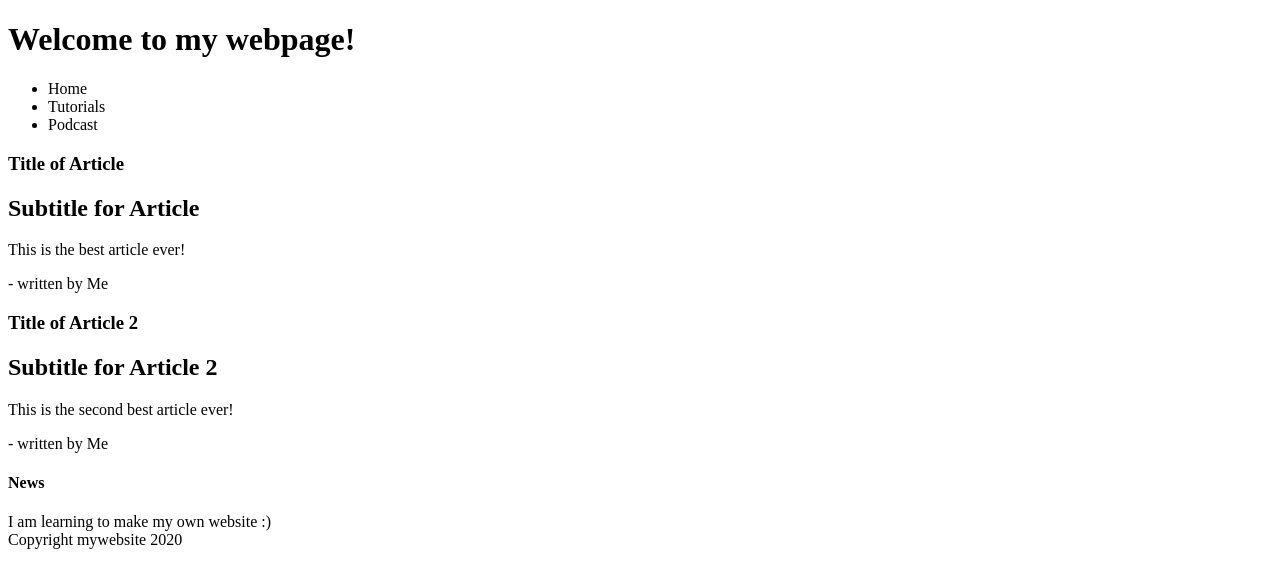
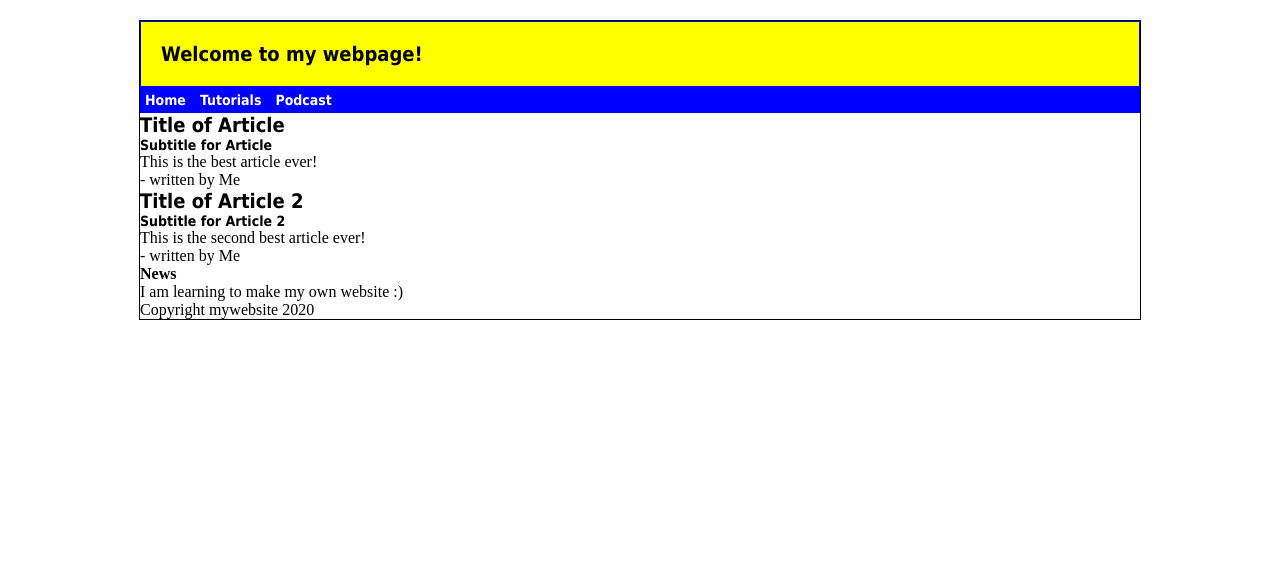
Before and after one commit to manasseth/HTML, a plain HTML site: page tut9.html in a window 1280 px wide. Drawn offline with Linux system fonts and the light colour scheme.

Commit message:
Fixed top_menuS to top_menu and did up to tut12

```diff
--- /dev/null
+++ b/main10.css
@@ -0,0 +1,37 @@
+*{
+  margin: 0px;
+  padding: 0px;
+}
+h1{
+  font: bold 20px Tahoma;
+}
+h2{
+  font: bold 14px Tahoma;
+}
+header, section, footer, aside, nav, article, hgroup{
+  display:block;
+}
+body{
+  text-align:center;
+}
+#big_wrapper{
+  border: 1px solid black;
+  width:1000px;
+  margin: 20px auto;
+  text-align:left;
+}
+#top_header{
+  background:yellow;
+  border: 1px solid blue;
+  padding: 20px; /*The padding is inside, the margin is outside*/
+}
+#top_menu{
+  background:blue;
+  color:white;
+}
+#top_menu li{
+  display: inline-block;
+  list-style:none;
+  padding: 5px;
+  font: bold 14px Tahoma;
+}
--- a/tut9.html
+++ b/tut9.html
@@ -4,7 +4,7 @@
 <head>
   <meta charset="utf-8"/>
   <title>My website</title>
-  <link rel="stylesheet" href="main9.css">
+  <link rel="stylesheet" href="main10.css">
 </head>
 
 <body>
@@ -14,7 +14,7 @@
       <h1>Welcome to my webpage!</h1>
     </header>
 
-    <nav id="top_menuS">
+    <nav id="top_menu">
       <ul>
         <li>Home</li>
         <li>Tutorials</li>
```
